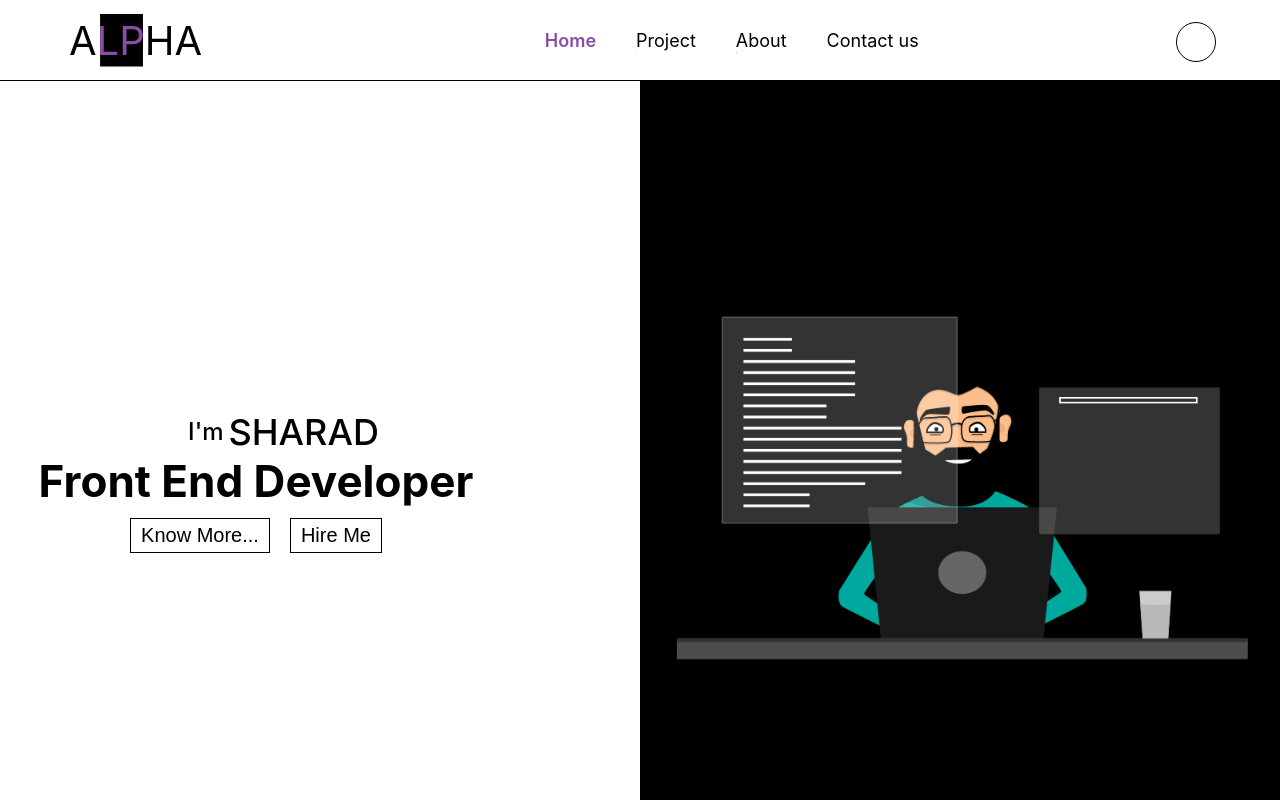
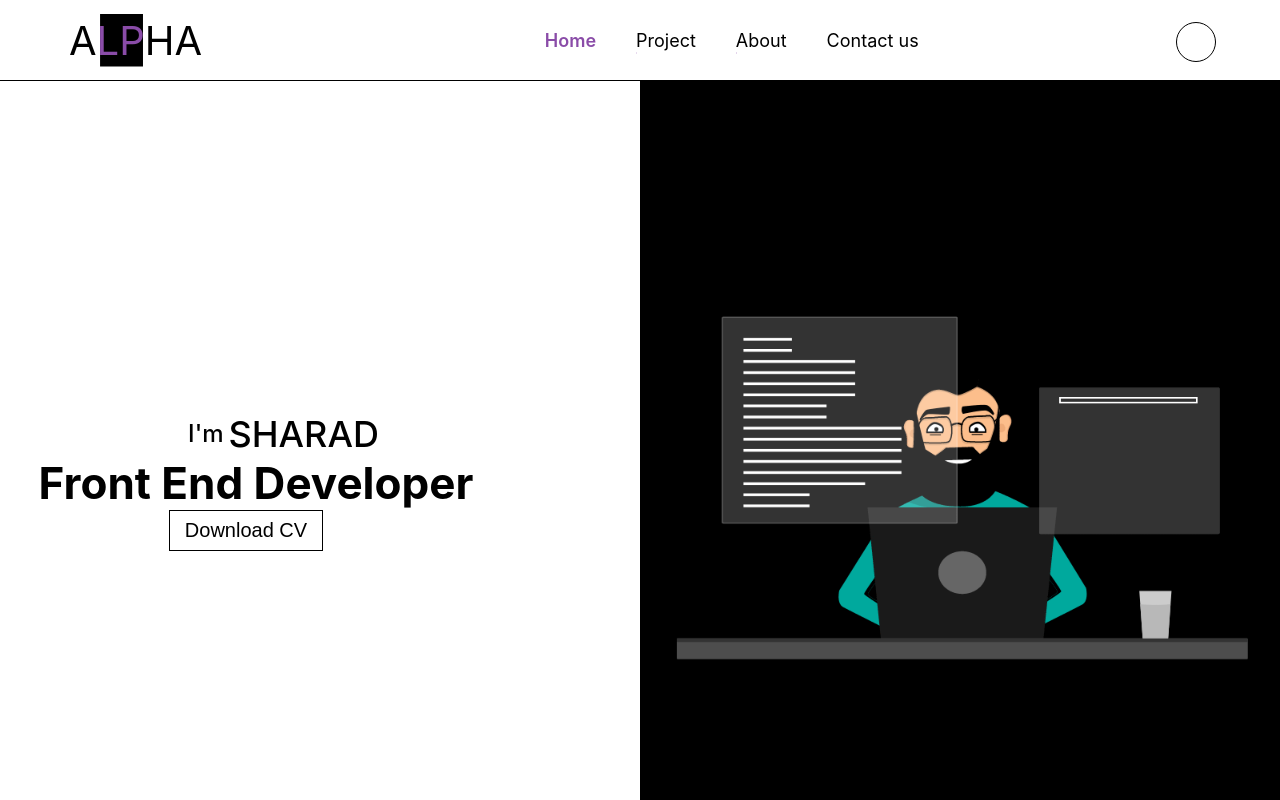
Before and after one commit to codebyalpha/ReactPortfolio, a React (Create React App) app: page / in a window 1280 px wide. Shown: the top 800 px of the page. Built offline with nearby package versions, Linux system fonts and the light colour scheme; some icons are missing.

Commit message:
update colors for project

```diff
--- a/src/components/Footer.tsx
+++ b/src/components/Footer.tsx
@@ -2,6 +2,7 @@ import React from "react";
 import "./Footer.css";
 import { Container, Row, Col } from "react-bootstrap";
 import { Icon } from "@iconify/react";
+import { Link } from "react-router-dom";
 
 function Footer() {
   return (
@@ -12,10 +13,22 @@ function Footer() {
         </Col>
         <Col>Copyright © 2023 </Col>
         <Col className="fsocialicons">
-          <Icon icon="line-md:twitter" />
-          <Icon icon="line-md:facebook" />
-          <Icon icon="line-md:instagram" />
-          <Icon icon="line-md:linkedin" />
+          {/* <Icon icon="line-md:twitter" /> */}
+          <Link
+            to="https://www.facebook.com/profile.php?id=100008568757483"
+            target="_blank"
+          >
+            <Icon icon="line-md:facebook" />
+          </Link>
+          <Link to="https://www.instagram.com/i.am_sharad/" target="_blank">
+            <Icon icon="line-md:instagram" />
+          </Link>
+          <Link
+            to="https://www.linkedin.com/public-profile/settings"
+            target="_blank"
+          >
+            <Icon icon="line-md:linkedin" />
+          </Link>
         </Col>
       </Row>
     </Container>
--- a/src/pages/Home.css
+++ b/src/pages/Home.css
@@ -21,7 +21,6 @@
 .homeintro .iconify {
   font-size: 40px;
   color: var(--primary);
-  /* transform: rotate(0 deg); */
   animation: hello 2s linear 2s infinite normal;
   transform-origin: bottom right;
   margin: 0 10px;
@@ -167,6 +166,25 @@
   margin-top: 10px;
 }
 
+.DownloadBtn {
+  padding: 8px 15px;
+  font-size: 20px;
+  color: var(--primary);
+  background-color: var(--secondary);
+  border: 1px solid var(--primary);
+  position: relative;
+  overflow: visible;
+}
+
+.DownloadBtn::before {
+  position: absolute;
+  bottom: 10px;
+  left: 20px;
+  height: 5px;
+  background-color: red;
+  width: 20px;
+}
+
 @media screen and (max-width: 667px) {
   .Homecontainer {
     margin-top: 0;
--- a/src/pages/Home.tsx
+++ b/src/pages/Home.tsx
@@ -23,19 +23,19 @@ function Home(props: any) {
           <p className="profile">Front End Developer</p>
           <Col style={{ display: "flex", alignItems: "center", gap: "20px" }}>
             <button
-              className="buttonstyle btn"
+              className="DownloadBtn"
               // onClick={() => navigate("/about")}
             >
               {" "}
-              Know More...
+              Download CV
             </button>
             <Col>
-              <button
+              {/* <button
                 className="buttonstyle btn"
-                // onClick={() => navigate("/contact")}
+                onClick={() => navigate("/contact")}
               >
                 Hire Me
-              </button>
+              </button> */}
             </Col>
           </Col>
         </Col>
@@ -86,10 +86,22 @@ function Home(props: any) {
           Feel free to <span> connect </span> with me
         </h3>
         <Col className="socialicons">
-          <Icon icon="line-md:twitter" />
-          <Icon icon="line-md:facebook" />
-          <Icon icon="line-md:instagram" />
-          <Icon icon="line-md:linkedin" />
+          {/* <Icon icon="line-md:twitter" /> */}
+          <Link
+            to="https://www.facebook.com/profile.php?id=100008568757483"
+            target="_blank"
+          >
+            <Icon icon="line-md:facebook" />
+          </Link>
+          <Link to="https://www.instagram.com/i.am_sharad/" target="_blank">
+            <Icon icon="line-md:instagram" />
+          </Link>
+          <Link
+            to="https://www.linkedin.com/public-profile/settings"
+            target="_blank"
+          >
+            <Icon icon="line-md:linkedin" />
+          </Link>
         </Col>
       </Row>
     </Container>
--- a/src/pages/Project.css
+++ b/src/pages/Project.css
@@ -47,10 +47,10 @@
   transform: translate(-50%, -20%);
   padding: 3% 10%;
   font-size: 20px;
-  background-color: white;
-  border: 1.5px solid black;
+  background-color: var(--secondary);
+  border: 1.5px solid var(--primary);
   outline: 1.5px solid transparent;
-  color: black;
+  color: var(--primary);
   cursor: pointer;
   white-space: nowrap;
   transition: 0.5s ease all;
@@ -60,10 +60,10 @@
   border-radius: 10px;
   transition: 0.5s ease all;
   outline-offset: 2px;
-  border: 1.5px solid black;
-  outline: 1.5px solid black;
-  background-color: black;
-  color: white;
+  border: 1.5px solid var(--primary);
+  outline: 1.5px solid var(--primary);
+  background-color: var(--primary);
+  color: var(--secondary);
 }
 
 .projectcont:hover .viewproject {
@@ -121,15 +121,18 @@
   margin: 8px;
   font-size: 18px;
   font-weight: bold;
+  color: var(--primary);
 }
 
 .wrapper.nine {
-  /* background-color: #09715d; */
+  width: 100%;
+  text-align: center;
+  background-color: var(--secondary);
   font-family: "Arvo", serif;
 }
 .rotate span {
   font-size: 4rem;
-  color: black;
+  color: var(--primary);
   display: inline-flex;
   animation: rotate 3s infinite;
 }
--- a/src/pages/Project.tsx
+++ b/src/pages/Project.tsx
@@ -23,7 +23,7 @@ function Project() {
     {
       id: 2,
       icon: weatherimg,
-      languages: ["React with Typescript", "CSS"],
+      languages: ["React with Typescript", "CSS", "Fetch API"],
       component: <Weather />,
       name: "Weather",
     },
@@ -34,8 +34,8 @@ function Project() {
   }
 
   const scrollPage = () => {
+    setProject(true);
     window.scrollTo(0, 510);
-    setProject(true);
   };
 
   return (
@@ -54,7 +54,12 @@ function Project() {
                   })}
                 </Col>
               </Row>
-              <h2 style={{ textAlign: "center" }}>{`${item.name}`}</h2>
+              <h2
+                style={{
+                  textAlign: "center",
+                  color: "var(--primary)",
+                }}
+              >{`${item.name}`}</h2>
               <Row className="viewproject">
                 <Link to={"/project/" + item.name} onClick={scrollPage}>
                   <button>View</button>
--- a/src/projects/Weather/Weather.css
+++ b/src/projects/Weather/Weather.css
@@ -131,12 +131,13 @@
 .managecities {
   position: absolute;
   background-color: #fff;
+  padding: 0;
   max-height: 200px;
   width: 400px;
-  overflow: scroll;
+  overflow-y: scroll;
   z-index: 1;
   border: 1.5px solid black;
-  box-shadow: 0px 15px 100px black;
+  box-shadow: 0px 15px 50px black;
 }
 
 .managecities li {
--- a/src/projects/Weather/Weather.tsx
+++ b/src/projects/Weather/Weather.tsx
@@ -105,18 +105,21 @@ function Weather() {
                 autoComplete="false"
                 onChange={(e) => searchByCity(e.target.value)}
               />
-
               <ul
                 className="managecities"
                 style={displayLi ? { display: "block" } : { display: "none" }}
               >
-                {data.map((item: any) => {
-                  return (
-                    <li key={item.city} onClick={() => setByLiTag(item.city)}>
-                      {item.city}
-                    </li>
-                  );
-                })}
+                {data.length != 0 ? (
+                  data.map((item: any) => {
+                    return (
+                      <li key={item.city} onClick={() => setByLiTag(item.city)}>
+                        {item.city}
+                      </li>
+                    );
+                  })
+                ) : (
+                  <li>City not Found</li>
+                )}
               </ul>
               <button onClick={() => searchWeather(inputVal)}>Search</button>
             </Col>
@@ -162,7 +165,7 @@ function Weather() {
                           {Math.floor(item.main.temp_max - 268.15)}℃
                         </h3>
                         <h3 style={{ alignSelf: "start" }}>
-                          Wind: {eval(item.wind.speed) * 5} km/hr{" "}
+                          Wind: {Math.floor(eval(item.wind.speed) * 5)} km/hr{" "}
                         </h3>
                       </div>
                     </Col>
```
